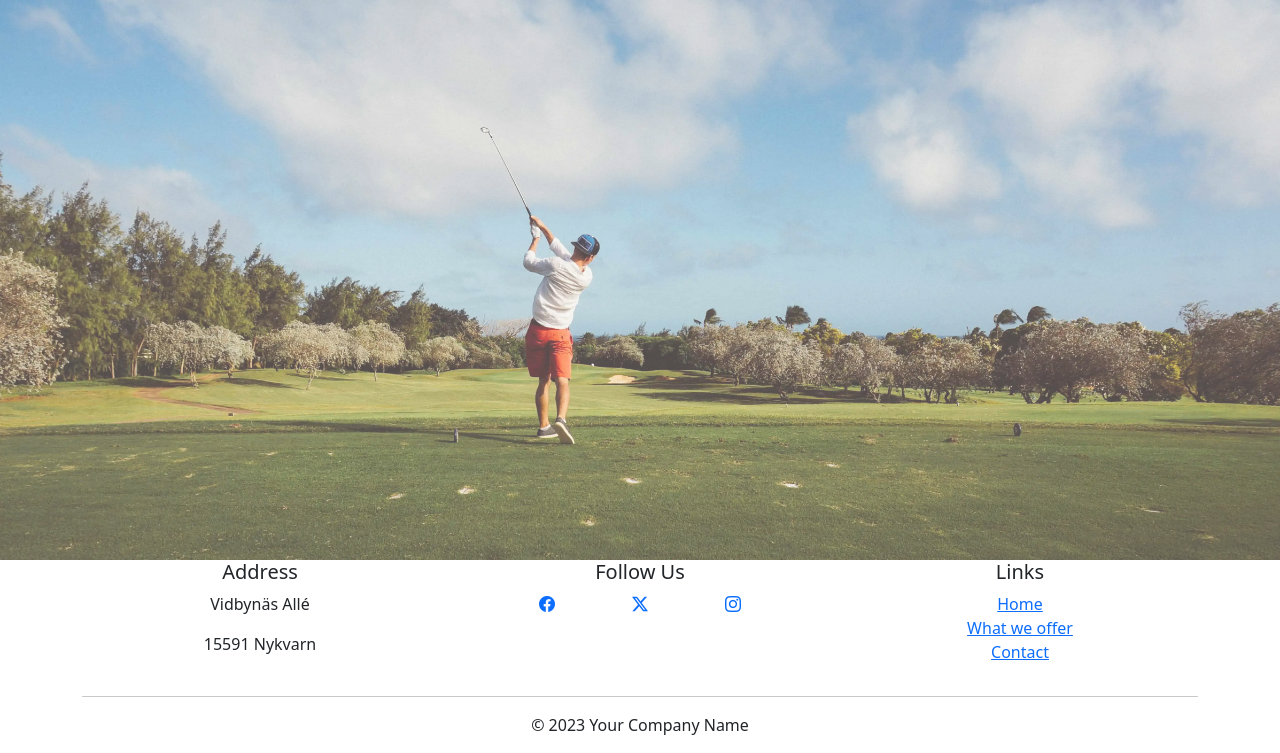
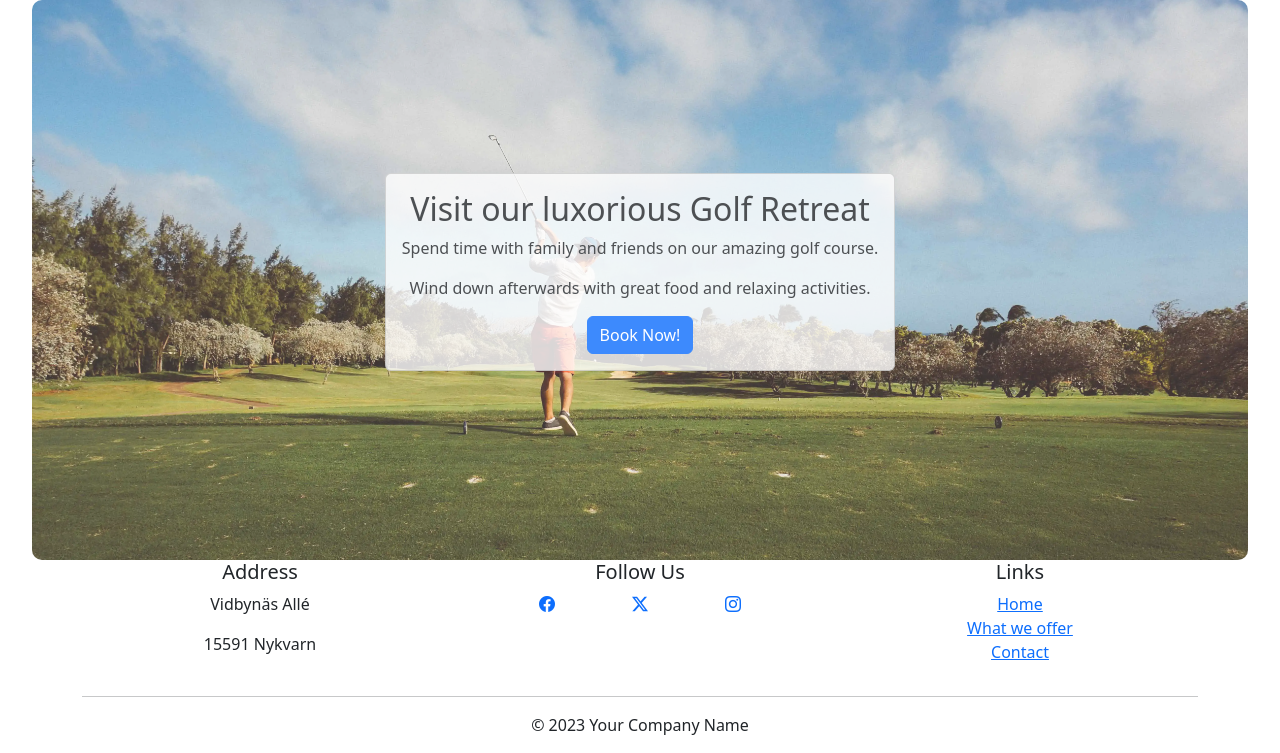
Before and after one commit to hogbergmarkus/golfers-dream, a Django app: page / in a window 1280 px wide. Shown: the part 56-809 px from the top of the page. Run offline with Django 4.2, Linux system fonts and the light colour scheme.

Commit message:
Add card with text and initial style to index.html

```diff
--- a/home/templates/home/index.html
+++ b/home/templates/home/index.html
@@ -3,7 +3,15 @@
 
 {% block content %}
 
-<div class="hero-section">
+<div class="hero-section container-fluid d-flex align-items-center justify-content-center">
+    <div class="card text-center mb-3 hero-card-bg">
+        <div class="card-body">
+            <h2 class="card-title">Visit our luxorious Golf Retreat</h2>
+            <p class="card-text">Spend time with family and friends on our amazing golf course.</p>
+            <p class="card-text">Wind down afterwards with great food and relaxing activities.</p>
+            <a href="#" class="btn btn-primary">Book Now!</a>
+        </div>
+    </div>
 </div>
 
 {% endblock %}
--- a/static/css/style.css
+++ b/static/css/style.css
@@ -1,9 +1,15 @@
+/* Hero section */
 .hero-section {
     background-image: url("../images/hero_image.webp");
     background-size: cover;
     background-position: center;
     background-repeat: no-repeat;
-    opacity: 0.7;
+    opacity: 0.8;
     height: 70vh;
-    width: 100vw;
+    width: 95vw;
+    border-radius: 10px;
 }
+
+.hero-card-bg {
+    background-color: rgba(255, 255, 255, 0.8);
+}
```
